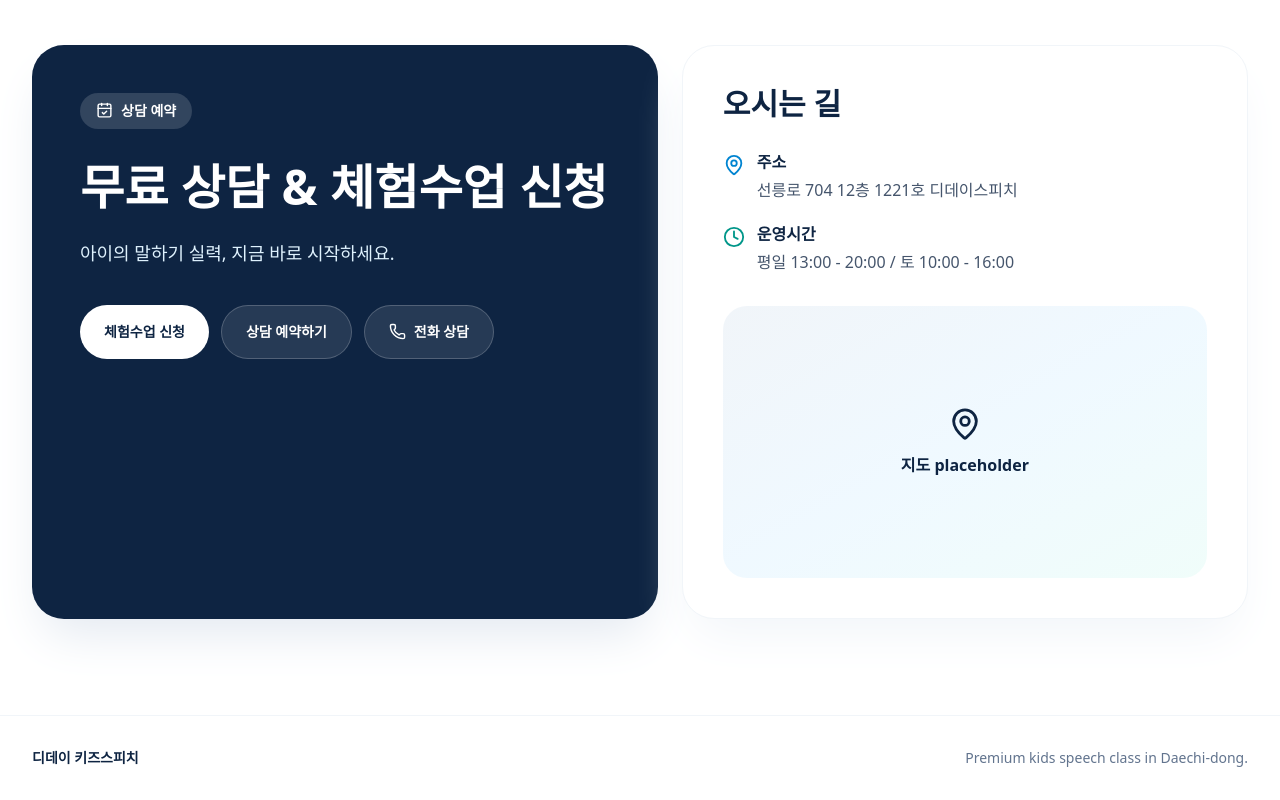
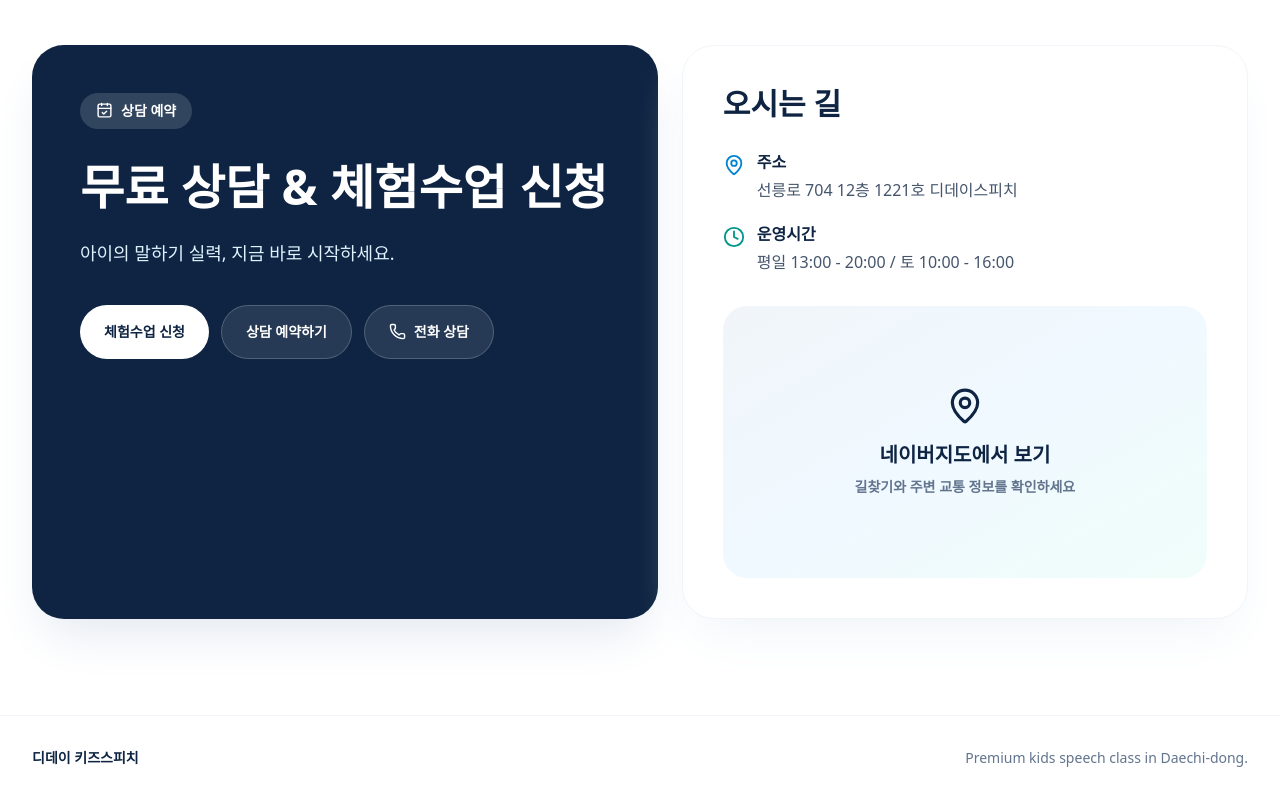
Before and after one commit to Juniorgi/dday-kids-speech, a React (Vite) app: page / in a window 1280 px wide. Shown: the part 4296-5096 px from the top of the page. Built offline with nearby package versions, Linux system fonts and the light colour scheme.

Commit message:
Add Naver map link

```diff
--- a/src/App.jsx
+++ b/src/App.jsx
@@ -446,12 +446,23 @@ export default function App() {
                 </div>
               </div>
             </div>
-            <div className="mt-8 flex aspect-[16/9] items-center justify-center rounded-3xl bg-gradient-to-br from-slate-100 via-sky-50 to-teal-50 text-center">
+            <a
+              href="https://naver.me/xk1KuIPu"
+              target="_blank"
+              rel="noreferrer"
+              className="mt-8 flex aspect-[16/9] items-center justify-center rounded-3xl bg-gradient-to-br from-slate-100 via-sky-50 to-teal-50 p-6 text-center transition hover:-translate-y-0.5 hover:shadow-xl hover:shadow-slate-100"
+              aria-label="네이버지도에서 디데이스피치 위치 보기"
+            >
               <div>
-                <MapPin className="mx-auto mb-3 text-[#0e2442]" size={34} />
-                <p className="font-extrabold text-[#0e2442]">지도 placeholder</p>
+                <MapPin className="mx-auto mb-4 text-[#0e2442]" size={38} />
+                <p className="text-xl font-extrabold text-[#0e2442]">
+                  네이버지도에서 보기
+                </p>
+                <p className="mt-2 text-sm font-semibold text-slate-500">
+                  길찾기와 주변 교통 정보를 확인하세요
+                </p>
               </div>
-            </div>
+            </a>
           </div>
         </div>
       </section>
```
